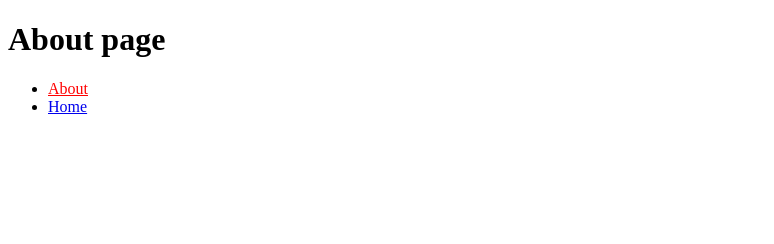
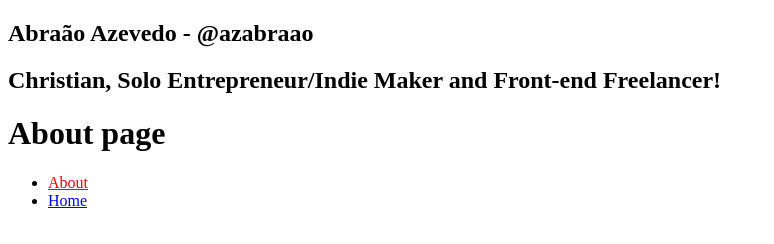
Before and after one commit to azabraao/gatsby-blog, a Gatsby site: page /about in a window 1280 px wide. Shown: the whole page, without its empty margins (0-774 px from the left). Built offline with nearby package versions, Linux system fonts and the light colour scheme; Gatsby itself is replaced by a stand-in of ours.

Commit message:
add profile component

```diff
--- /dev/null
+++ b/src/components/Profile/index.js
@@ -0,0 +1,14 @@
+import React from "react"
+
+const Profile = () => {
+  return (
+    <>
+      <h1>Abraão Azevedo - @azabraao</h1>
+      <h2>
+        Christian, Solo Entrepreneur/Indie Maker and Front-end Freelancer!
+      </h2>
+    </>
+  )
+}
+
+export default Profile
--- a/src/components/layout.js
+++ b/src/components/layout.js
@@ -1,8 +1,16 @@
 import React from "react"
 import PropTypes from "prop-types"
+import Profile from "./Profile"
 
 const Layout = ({ children }) => {
-  return <main>{children}</main>
+  return (
+    <>
+      <aside>
+        <Profile />
+      </aside>
+      <main>{children}</main>
+    </>
+  )
 }
 
 Layout.propTypes = {
--- a/src/pages/about.js
+++ b/src/pages/about.js
@@ -1,9 +1,10 @@
 import React, { memo } from "react"
 import { Link } from "gatsby"
+import Layout from "../components/layout"
 
 const AboutPage = () => {
   return (
-    <>
+    <Layout>
       <h1>About page</h1>
       <ul>
         <li>
@@ -17,7 +18,7 @@ const AboutPage = () => {
           </Link>
         </li>
       </ul>
-    </>
+    </Layout>
   )
 }
 
```
